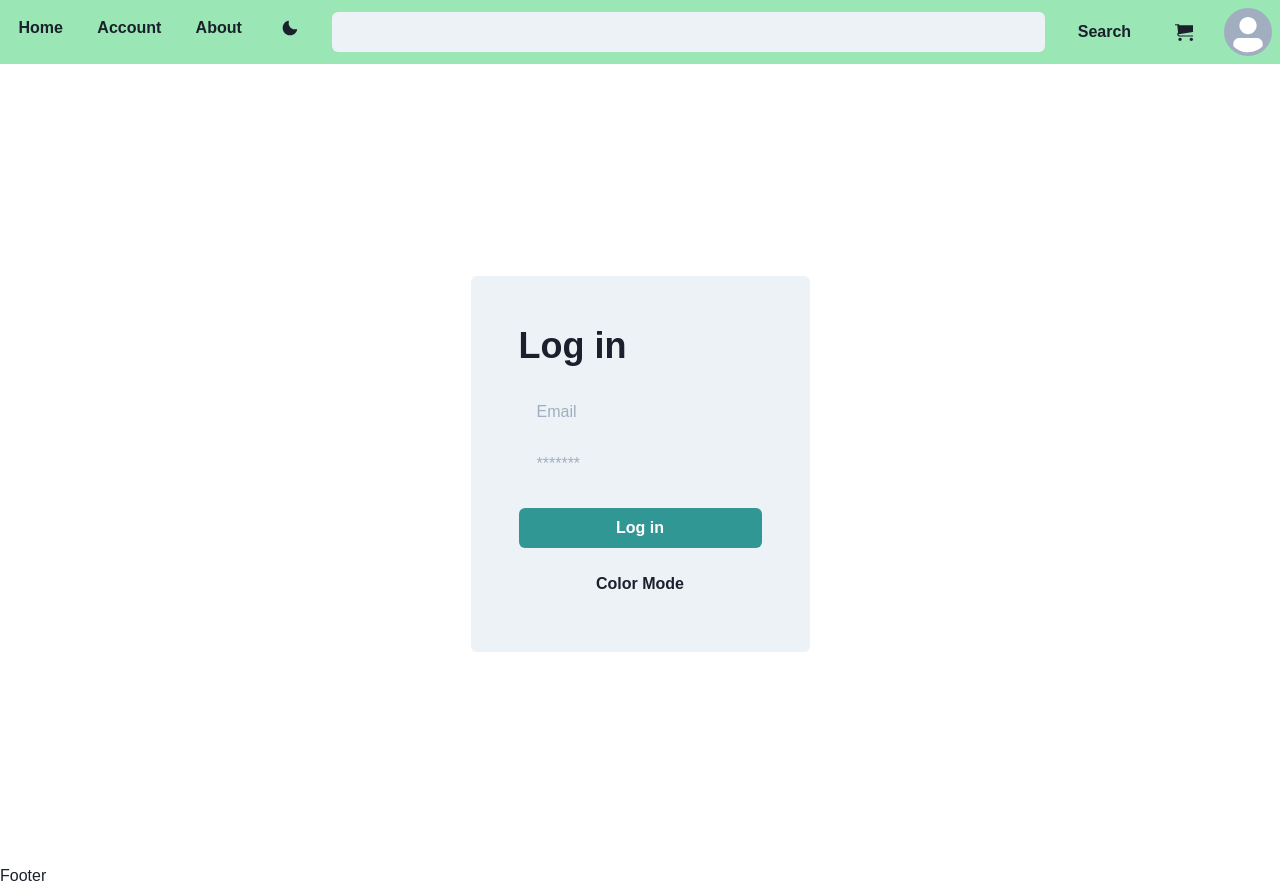
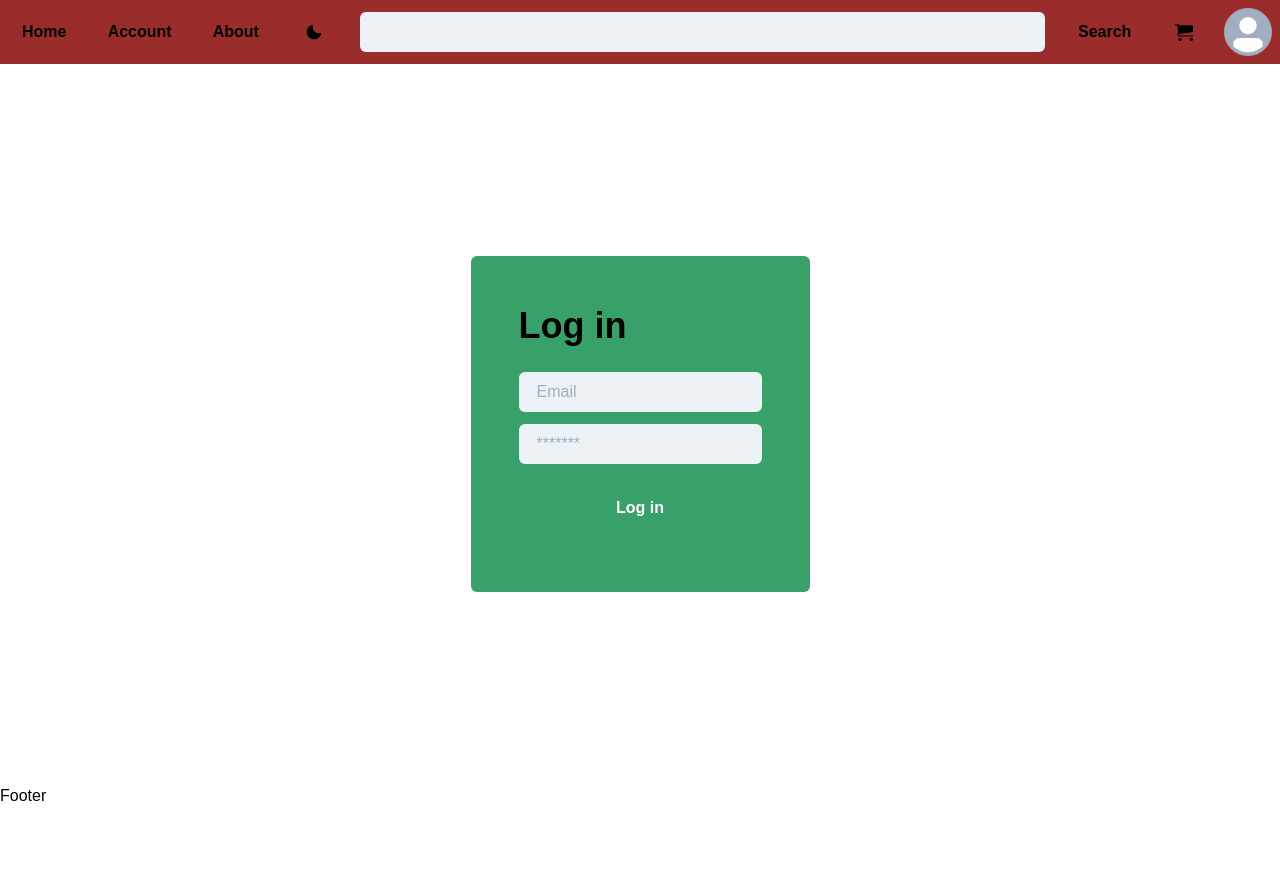
Before and after one commit to turkiBash/ecommerce-app, a Next.js app: page / in a window 1280 px wide. After the commit the page ends 808 px from the top, so only its background shows below. Built offline with nearby package versions, Linux system fonts and the light colour scheme.

Commit message:
ENH Styling

```diff
--- a/components/Footer.tsx
+++ b/components/Footer.tsx
@@ -2,11 +2,7 @@ import { Flex } from '@chakra-ui/layout'
 import React from 'react'
 
 const Footer = () => {
-    return (
-        <Flex>
-            Footer
-        </Flex>
-    )
+    return <Flex>Footer</Flex>
 }
 
 export default Footer
--- a/components/Navbar.tsx
+++ b/components/Navbar.tsx
@@ -1,29 +1,74 @@
 import React from 'react'
 import Link from 'next/link'
-import { Avatar, Button, Flex, IconButton, Input } from '@chakra-ui/react'
-import { MoonIcon } from '@chakra-ui/icons'
+import {
+    Avatar,
+    Button,
+    Flex,
+    IconButton,
+    Input,
+    useColorMode,
+    useColorModeValue,
+} from '@chakra-ui/react'
+import { MoonIcon, SunIcon } from '@chakra-ui/icons'
 import { ImCart } from 'react-icons/im'
 
+const Navbar = () => {
+    const { toggleColorMode } = useColorMode()
+    const formBackground = useColorModeValue('red.700', 'red.700')
+    return (
+        <Flex
+            as="nav"
+            dir="column"
+            justifyContent="flex-start"
+            bgColor={formBackground}
+            pos="sticky"
+        >
+            <Link href="/products/">
+                <Button as="a" variant="ghost" m={3}>
+                    Home
+                </Button>
+            </Link>
 
-
-
-
-
-const Navbar = () => {
-    return (
-        <Flex as="nav" dir="column" justifyContent="flex-start" bgColor="green.200" pos="sticky">
-            <Link href="/products/"><Button as="a" variant="ghost" m={2}>Home</Button></Link>
-            <Link href="/"><Button as="a" variant="ghost" m={2}>Account</Button></Link>
-            <Link href="/"><Button as="a" variant="ghost" m={2}>About</Button></Link>
-            <Button as="a" variant="ghost" m={2}><MoonIcon /></Button>
-
+            <Link href="/">
+                <Button as="a" variant="ghost" m={3}>
+                    Account
+                </Button>
+            </Link>
+            <Link href="/">
+                <Button as="a" variant="ghost" m={3}>
+                    About
+                </Button>
+            </Link>
+            <Button as="a" variant="ghost" m={3} onClick={toggleColorMode}>
+                {'light' ? <MoonIcon /> : <SunIcon />}
+            </Button>
 
             <Flex as="nav" dir="column" justifyContent="flex-end" width="full">
-                <Input width="full" type="search" m={3} variant="filled">
-                </Input>
-                <Button variant="ghost" m={3}>Search</Button>
-                <Link href="/cart"><a><IconButton aria-label="Cart" icon={<ImCart />} variant="ghost" size="lg" m={2} /></a></Link>
-                <Link href="/profile"><a><Avatar m="2"></Avatar></a></Link>
+                <Input
+                    width="full"
+                    type="search"
+                    m={3}
+                    variant="filled"
+                ></Input>
+                <Button variant="ghost" m={3}>
+                    Search
+                </Button>
+                <Link href="/cart">
+                    <a>
+                        <IconButton
+                            aria-label="Cart"
+                            icon={<ImCart />}
+                            variant="ghost"
+                            size="lg"
+                            m={2}
+                        />
+                    </a>
+                </Link>
+                <Link href="/profile">
+                    <a>
+                        <Avatar m="2"></Avatar>
+                    </a>
+                </Link>
             </Flex>
         </Flex>
     )
--- a/pages/_app.tsx
+++ b/pages/_app.tsx
@@ -1,17 +1,16 @@
 import { ChakraProvider } from '@chakra-ui/provider'
 import theme from '../theme/index'
+import Fonts from '../pages/index'
 import type { AppProps } from 'next/app'
-import Layout from './../components/Layout';
+import Layout from './../components/Layout'
 
 const MyApp = ({ Component, pageProps }: AppProps) => {
     return (
-
         <ChakraProvider resetCSS theme={theme}>
             <Layout>
                 <Component {...pageProps} />
             </Layout>
         </ChakraProvider>
     )
-
 }
 export default MyApp
--- a/pages/cart.tsx
+++ b/pages/cart.tsx
@@ -2,9 +2,7 @@ import { Heading } from '@chakra-ui/layout'
 import React from 'react'
 
 const cart = () => {
-    return (
-        <Heading>Cart Page</Heading>
-    )
+    return <Heading>Cart Page</Heading>
 }
 
 export default cart
--- /dev/null
+++ b/pages/index.css
@@ -0,0 +1,17 @@
+@font-face {
+    font-family: 'ZenKurenaido';
+    font-weight: 400;
+    src: url(../fonts/ZenKurenaido-Regular.ttf) format('truetype');
+}
+
+@font-face {
+    font-family: 'ZenKurenaido';
+    font-weight: 800;
+    src: url(./fonts/ZenKurenaido-Regular.ttf) format('truetype');
+}
+* {
+    -webkit-tap-highlight-color: transparent;
+}
+html {
+    scroll-behavior: smooth;
+}
--- a/pages/index.tsx
+++ b/pages/index.tsx
@@ -1,20 +1,43 @@
-import { Button, Container, Flex, Heading, Input, useColorMode, useColorModeValue } from '@chakra-ui/react'
+import {
+    Button,
+    Container,
+    Flex,
+    Heading,
+    Input,
+    useColorMode,
+    useColorModeValue,
+} from '@chakra-ui/react'
 import React from 'react'
 
-
-
 const IndexPage = () => {
-  const { toggleColorMode } = useColorMode()
-  const formBackground = useColorModeValue("gray.100", "gray.700")
     return (
         <Container maxW="container.xl" p={0}>
-      <Flex height="100vh" alignItems="center" justifyContent="center">
-        <Flex direction="column" background={formBackground} p={12} rounded={6}>
+            <Flex h="90vh" alignItems="center" justifyContent="center">
+                <Flex
+                    direction="column"
+                    background="green.500"
+                    p={12}
+                    rounded={6}
+                >
                     <Heading mb={6}>Log in</Heading>
-          <Input placeholder="Email" variant="filled" mb={3} type="email" />
-          <Input placeholder="*******" variant="filled" mb={6} type="password" />
-          <Button colorScheme="teal" mb={4}>Log in</Button>
-          <Button onClick={toggleColorMode}>Color Mode</Button>
+                    <Input
+                        placeholder="Email"
+                        variant="filled"
+                        mb={3}
+                        type="email"
+                    />
+                    <Input
+                        placeholder="*******"
+                        variant="filled"
+                        mb={6}
+                        type="password"
+                    />
+                    <Button
+                        colorScheme={'dark' ? 'blue.300' : 'blue.700'}
+                        mb={4}
+                    >
+                        Log in
+                    </Button>
                 </Flex>
             </Flex>
         </Container>
--- a/pages/profile.tsx
+++ b/pages/profile.tsx
@@ -2,11 +2,7 @@ import { Heading } from '@chakra-ui/layout'
 import React from 'react'
 
 const profile = () => {
-    return (
-        <Heading>
-            Profile Page
-        </Heading>
-    )
+    return <Heading>Profile Page</Heading>
 }
 
 export default profile
--- a/theme/index.ts
+++ b/theme/index.ts
@@ -1,5 +1,6 @@
-import { extendTheme } from '@chakra-ui/react';
-import { mode } from '@chakra-ui/theme-tools';
+import { extendTheme } from '@chakra-ui/react'
+import { mode } from '@chakra-ui/theme-tools'
+import Navbar from '../components/Navbar'
 
 const theme = extendTheme({
     fonts: {
@@ -9,13 +10,14 @@ const theme = extendTheme({
         // button: 'Zen Kurenaido, sans-serif',
     },
     styles: {
-    global:(props)=> ({
+        global: (props) => ({
             body: {
-        bg: mode()(props),
-        color: mode()(props),
+                bg: mode('#fff', '#000')(props),
+                color: mode('#000', '#fff')(props),
+                Navbar: mode('#000', '#fff')(props),
             },
         }),
     },
-});
+})
 
-export default theme;
+export default theme
```
Also changed, not shown: package.json (+5 -2 lines), pages/products/index.tsx (+8 -9 lines), .eslintrc.json (deleted), 2 other files (tests, documents, lock files or other folders). Lines whose indentation alone changed are shown as unchanged.
